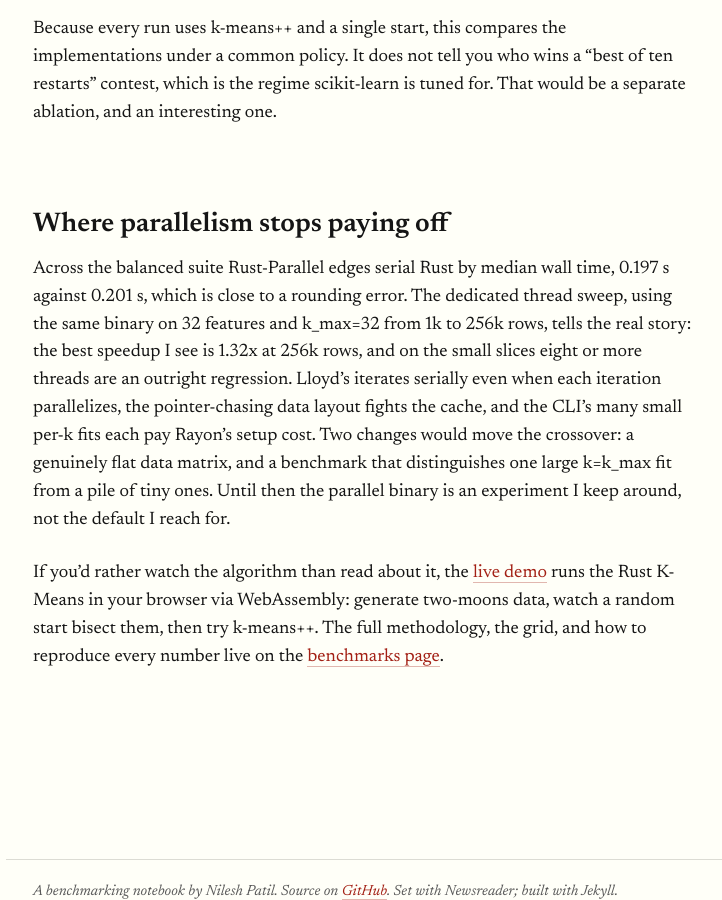
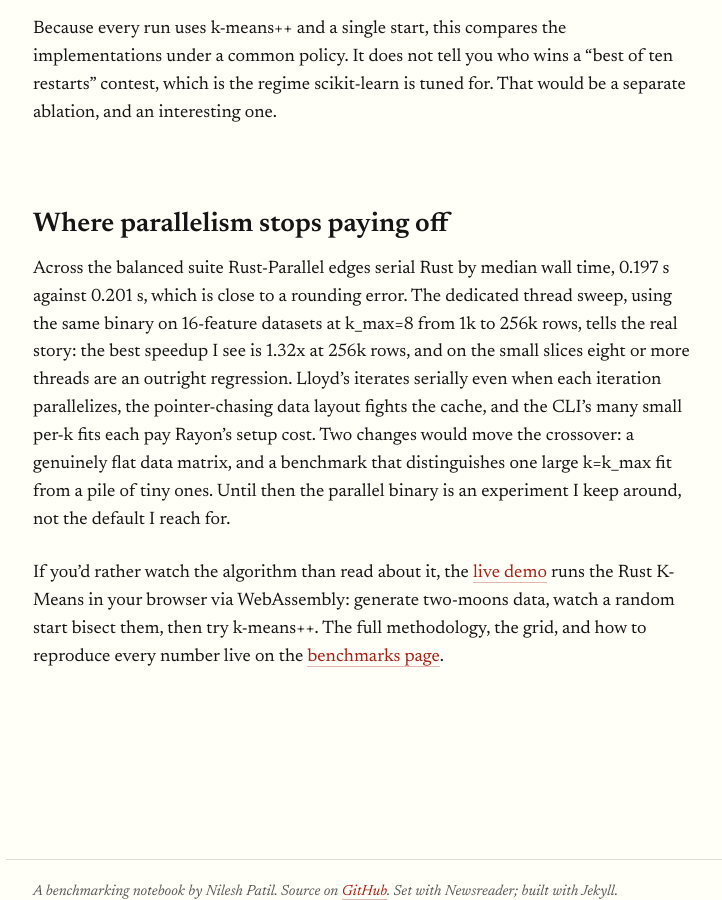
Before and after one commit to nilesh-patil/pythonvsrust-kmeans, a Jekyll site: the page built from docs/index.md, in a window 1280 px wide and 900 px high, scrolled down 4997 px. Shown: the whole window, without its empty margins (274-996 px from the left). Built offline with Jekyll 4.4.1, drawn with Linux system fonts in a browser that asks for light colours.

Commit message:
docs: correct thread-sweep config in captions (16 features, k_max=8)
The parallel sweep ran bench_parallel_scaling.py defaults (n_features=16,
n_clusters=16, k_max=8), confirmed by the serial runtimes in
parallel_scaling_n*.csv (0.95 s at 256k; the previously claimed
f=32/k_max=32 config runs ~20 s). Fix the figcaption on the parallelism
page and the sweep description on the overview.

```diff
--- a/docs/index.md
+++ b/docs/index.md
@@ -54,6 +54,6 @@ Because every run uses k-means++ and a single start, this compares the implement
 
 ## Where parallelism stops paying off
 
-Across the balanced suite Rust-Parallel edges serial Rust by median wall time, 0.197 s against 0.201 s, which is close to a rounding error. The dedicated thread sweep, using the same binary on 32 features and k_max=32 from 1k to 256k rows, tells the real story: the best speedup I see is 1.32x at 256k rows, and on the small slices eight or more threads are an outright regression. Lloyd's iterates serially even when each iteration parallelizes, the pointer-chasing data layout fights the cache, and the CLI's many small per-k fits each pay Rayon's setup cost. Two changes would move the crossover: a genuinely flat data matrix, and a benchmark that distinguishes one large k=k_max fit from a pile of tiny ones. Until then the parallel binary is an experiment I keep around, not the default I reach for.
+Across the balanced suite Rust-Parallel edges serial Rust by median wall time, 0.197 s against 0.201 s, which is close to a rounding error. The dedicated thread sweep, using the same binary on 16-feature datasets at k_max=8 from 1k to 256k rows, tells the real story: the best speedup I see is 1.32x at 256k rows, and on the small slices eight or more threads are an outright regression. Lloyd's iterates serially even when each iteration parallelizes, the pointer-chasing data layout fights the cache, and the CLI's many small per-k fits each pay Rayon's setup cost. Two changes would move the crossover: a genuinely flat data matrix, and a benchmark that distinguishes one large k=k_max fit from a pile of tiny ones. Until then the parallel binary is an experiment I keep around, not the default I reach for.
 
 If you'd rather watch the algorithm than read about it, the [live demo]({{ '/demo/' | relative_url }}) runs the Rust K-Means in your browser via WebAssembly: generate two-moons data, watch a random start bisect them, then try k-means++. The full methodology, the grid, and how to reproduce every number live on the [benchmarks page]({{ '/benchmarks/' | relative_url }}).
```
Also changed, not shown: docs/parallel.md (+1 -1 lines).
